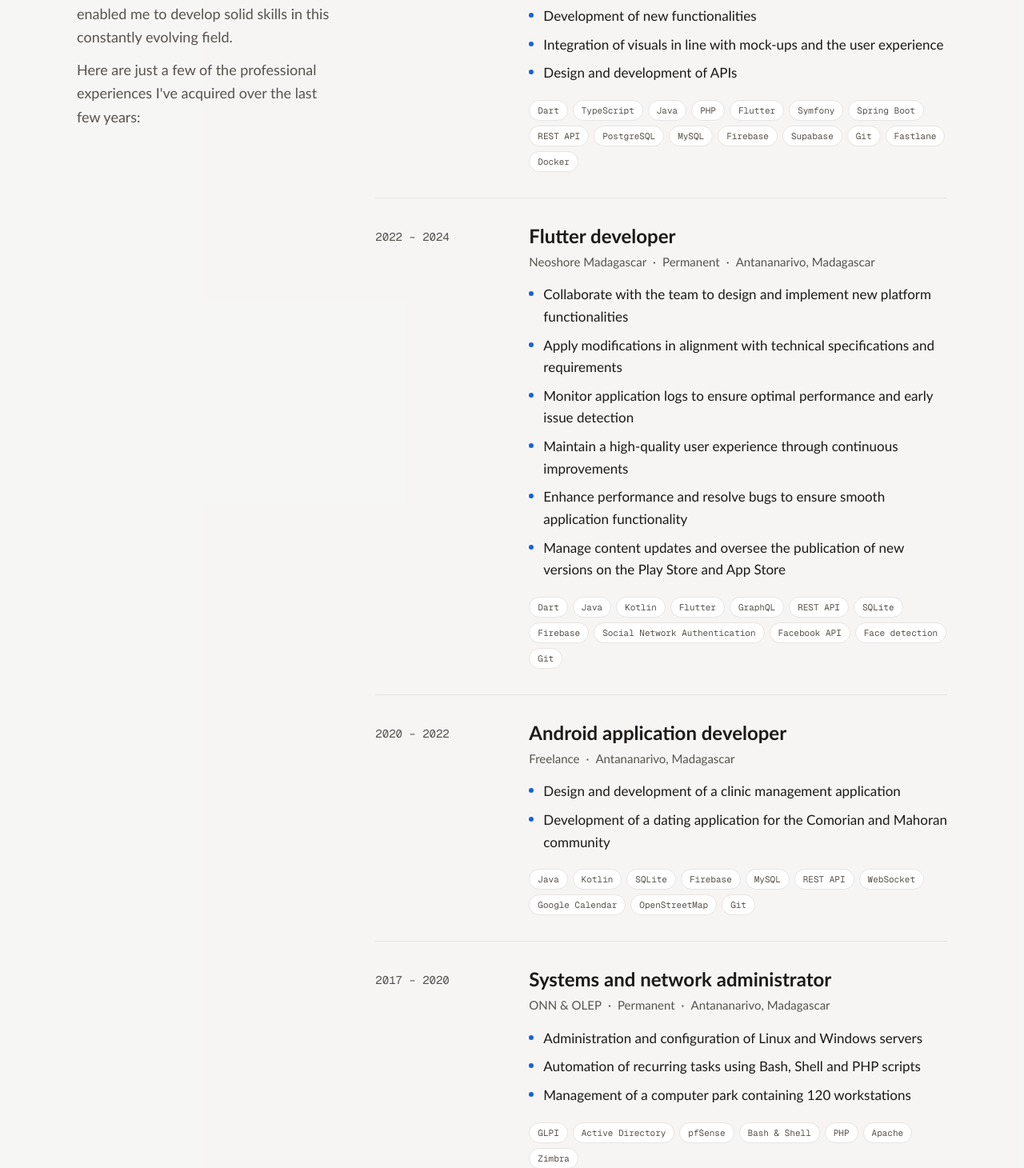
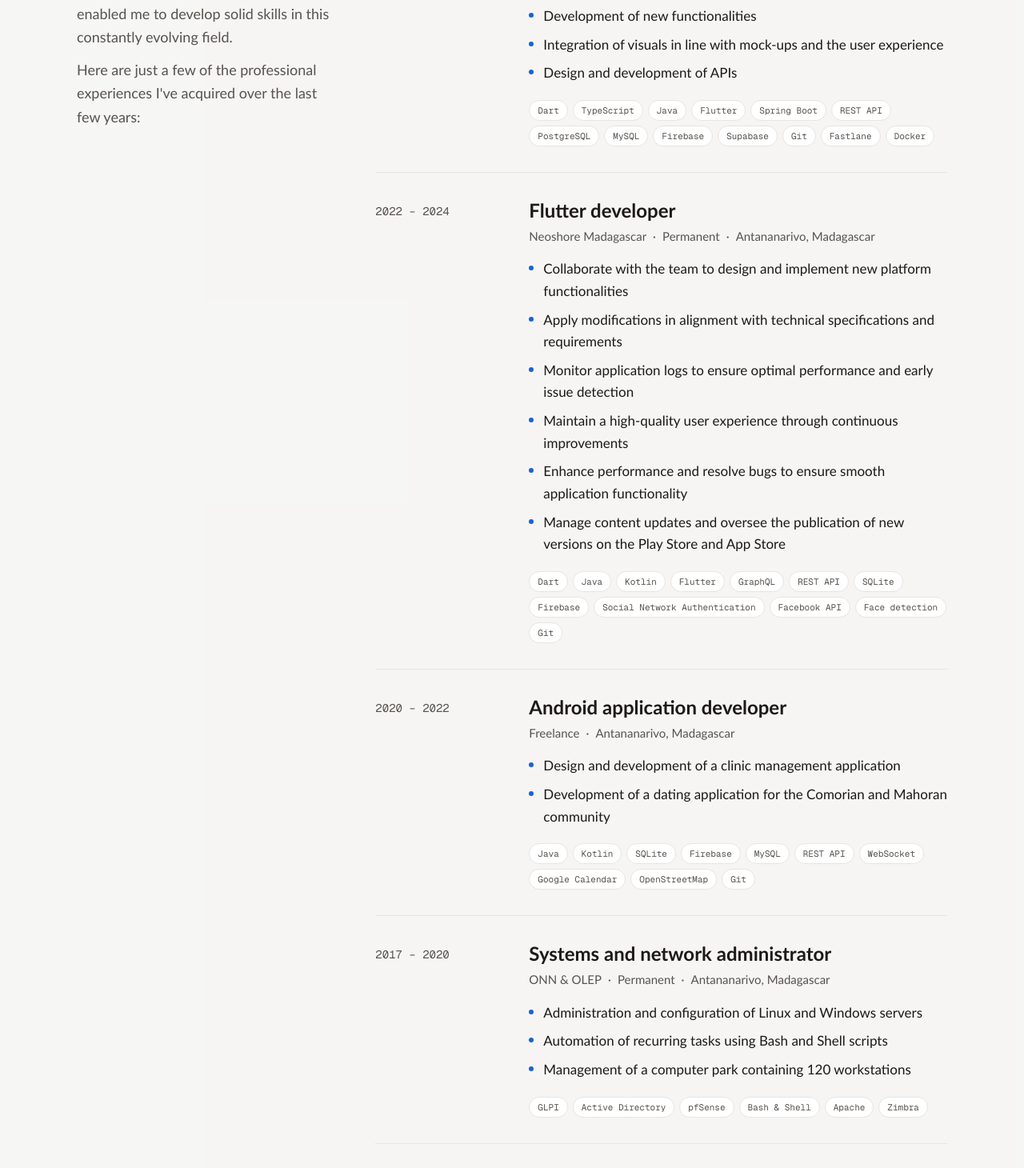
Before and after one commit to mauyz/portofolio-next, a Next.js app: page /en in a window 1280 px wide. Shown: the part 1911-3371 px from the top of the page at 80% size. Built offline with nearby package versions, Linux system fonts and the light colour scheme; no server answers.

Commit message:
feat(content): remove PHP and Symfony from skills and experiences

```diff
--- a/messages/en.json
+++ b/messages/en.json
@@ -94,7 +94,7 @@
         "title": "Systems and network administrator",
         "bullets": [
           "Administration and configuration of Linux and Windows servers",
-          "Automation of recurring tasks using Bash, Shell and PHP scripts",
+          "Automation of recurring tasks using Bash and Shell scripts",
           "Management of a computer park containing 120 workstations"
         ]
       },
--- a/messages/fr.json
+++ b/messages/fr.json
@@ -94,7 +94,7 @@
         "title": "Administrateur systèmes et réseaux",
         "bullets": [
           "Administration et configuration des serveurs Linux et Windows",
-          "Automatisation des tâches récurrentes à l'aide de scripts Bash, Shell et PHP",
+          "Automatisation des tâches récurrentes à l'aide de scripts Bash et Shell",
           "Gestion d'un parc informatique contenant 120 postes de travail"
         ]
       },
--- a/src/content/career.ts
+++ b/src/content/career.ts
@@ -33,9 +33,7 @@ export const experiences: Experience[] = [
       "Dart",
       "TypeScript",
       "Java",
-      "PHP",
       "Flutter",
-      "Symfony",
       "Spring Boot",
       "REST API",
       "PostgreSQL",
@@ -97,7 +95,6 @@ export const experiences: Experience[] = [
       "Active Directory",
       "pfSense",
       "Bash & Shell",
-      "PHP",
       "Apache",
       "Zimbra",
     ],
@@ -116,7 +113,6 @@ export const experiences: Experience[] = [
       "Google API",
       "WebSocket",
       "REST API",
-      "PHP",
     ],
   },
 ];
--- a/src/content/skills.ts
+++ b/src/content/skills.ts
@@ -15,7 +15,6 @@ export const skillCategories: SkillCategory[] = [
       { name: "Dart", logo: logo("dart") },
       { name: "Java", logo: logo("java") },
       { name: "TypeScript", logo: logo("typescript") },
-      { name: "PHP", logo: logo("php") },
     ],
   },
   {
@@ -23,7 +22,6 @@ export const skillCategories: SkillCategory[] = [
     items: [
       { name: "Flutter", logo: logo("flutter") },
       { name: "Android SDK", logo: logo("android") },
-      { name: "Symfony", logo: logo("symfony") },
       { name: "Spring Boot", logo: logo("springboot") },
     ],
   },
```
Also changed, not shown: public/images/skills/php.png (deleted), public/images/skills/symfony.png (deleted).
